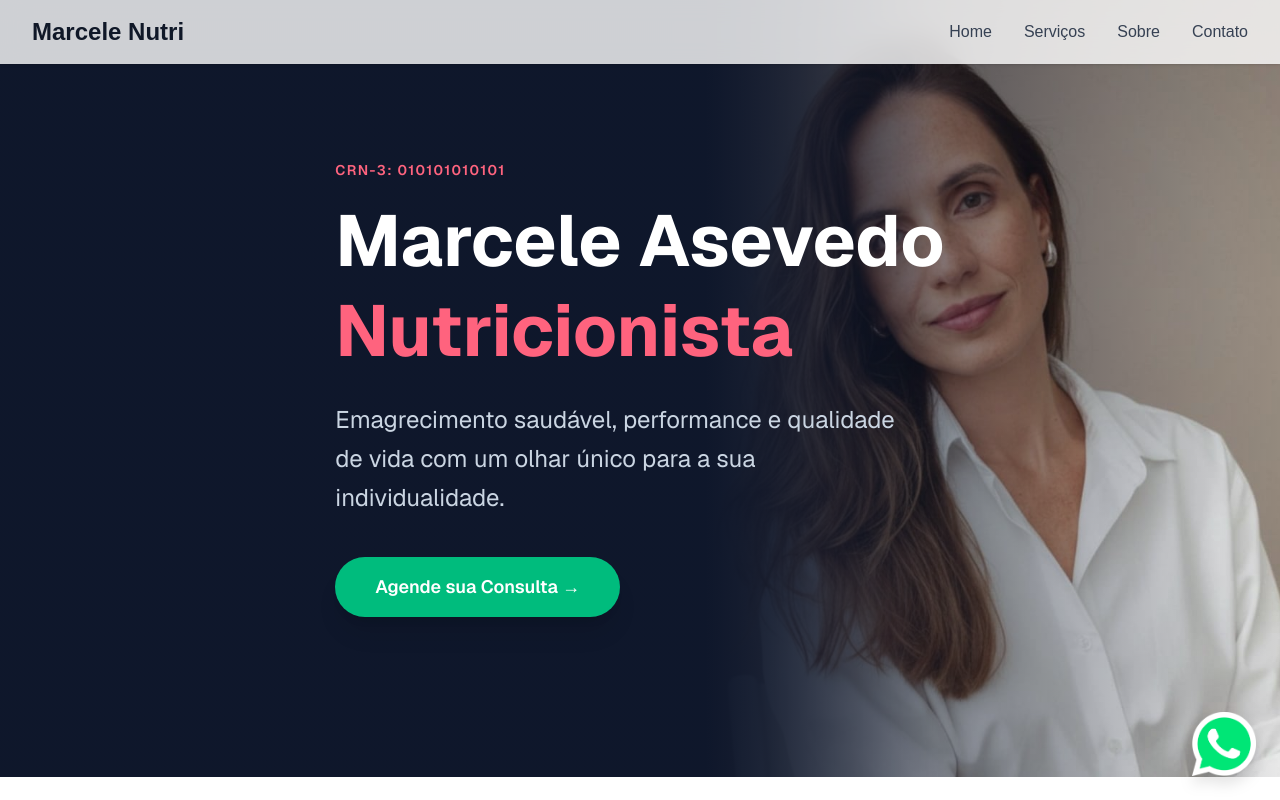
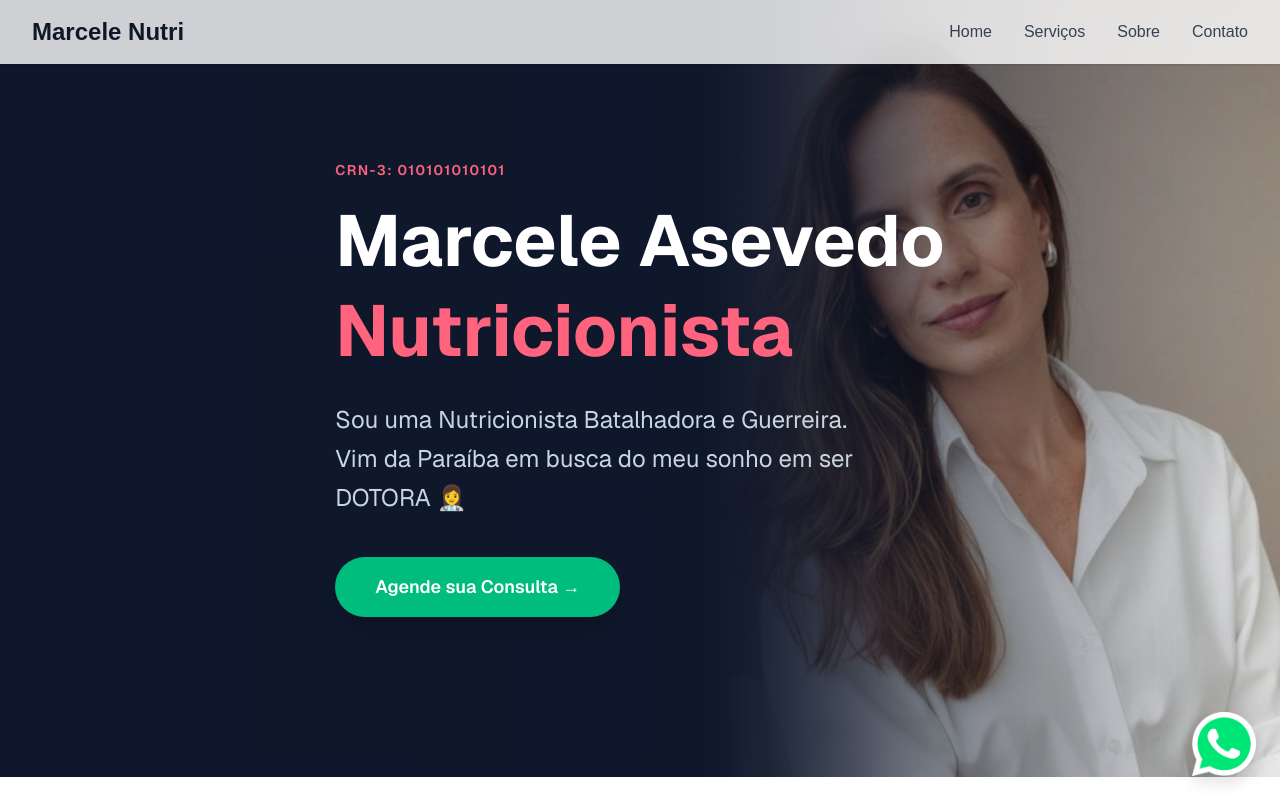
Before and after one commit to adriano-rocha/marcele_nutri, a Next.js app: page / in a window 1280 px wide. Shown: the top 800 px of the page. Built offline with nearby package versions, Linux system fonts and the light colour scheme.

Commit message:
refactor: renumero de telefone

```diff
--- a/src/app/page.tsx
+++ b/src/app/page.tsx
@@ -4,7 +4,7 @@ import WhatsAppButtonFloat from '@/components/WhatsAppButtonFloat';
 // ─── DADOS (edite aqui facilmente) ───────────────────────────────────────────
 const NOME = "Marcele Asevedo";
 const CRN = "CRN-3: 010101010101"; // substitua pelo número real
-const WHATSAPP = "5511983554617";
+const WHATSAPP = "5511914344551";
 const WHATSAPP_MSG = encodeURIComponent("Olá! Gostaria de agendar uma consulta.");
 const WHATSAPP_LINK = `https://wa.me/${WHATSAPP}?text=${WHATSAPP_MSG}`;
 
@@ -107,8 +107,8 @@ export default function Home() {
               <span className="text-rose-400">Nutricionista</span>
             </h1>
             <p className="text-xl md:text-2xl text-slate-300 max-w-xl mb-10 leading-relaxed">
-              Emagrecimento saudável, performance e qualidade de vida com um
-              olhar único para a sua individualidade.
+             Sou uma Nutricionista Batalhadora e Guerreira. <br></br>Vim da Paraíba em busca do meu sonho em ser DOTORA 👩‍⚕️
+
             </p>
             <a
               href={WHATSAPP_LINK}
--- a/src/components/WhatsAppButtonFloat.tsx
+++ b/src/components/WhatsAppButtonFloat.tsx
@@ -1,6 +1,6 @@
 import Image from 'next/image';
 
-const WHATSAPP = "5511983554617";
+const WHATSAPP = "5511914344551";
 const WHATSAPP_MSG = encodeURIComponent("Olá! Gostaria de agendar uma consulta.");
 const WHATSAPP_LINK = `https://wa.me/${WHATSAPP}?text=${WHATSAPP_MSG}`;
 
```
